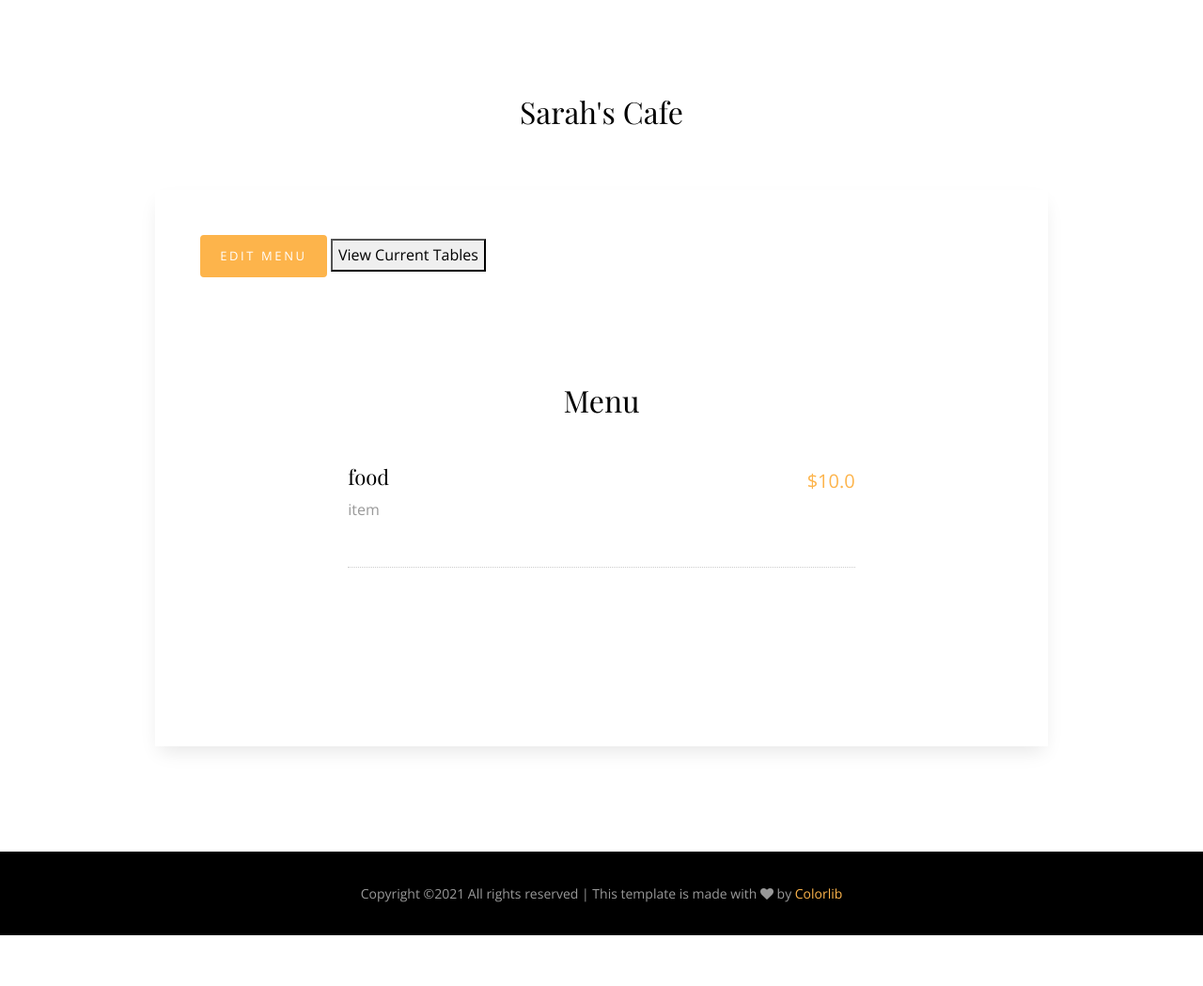
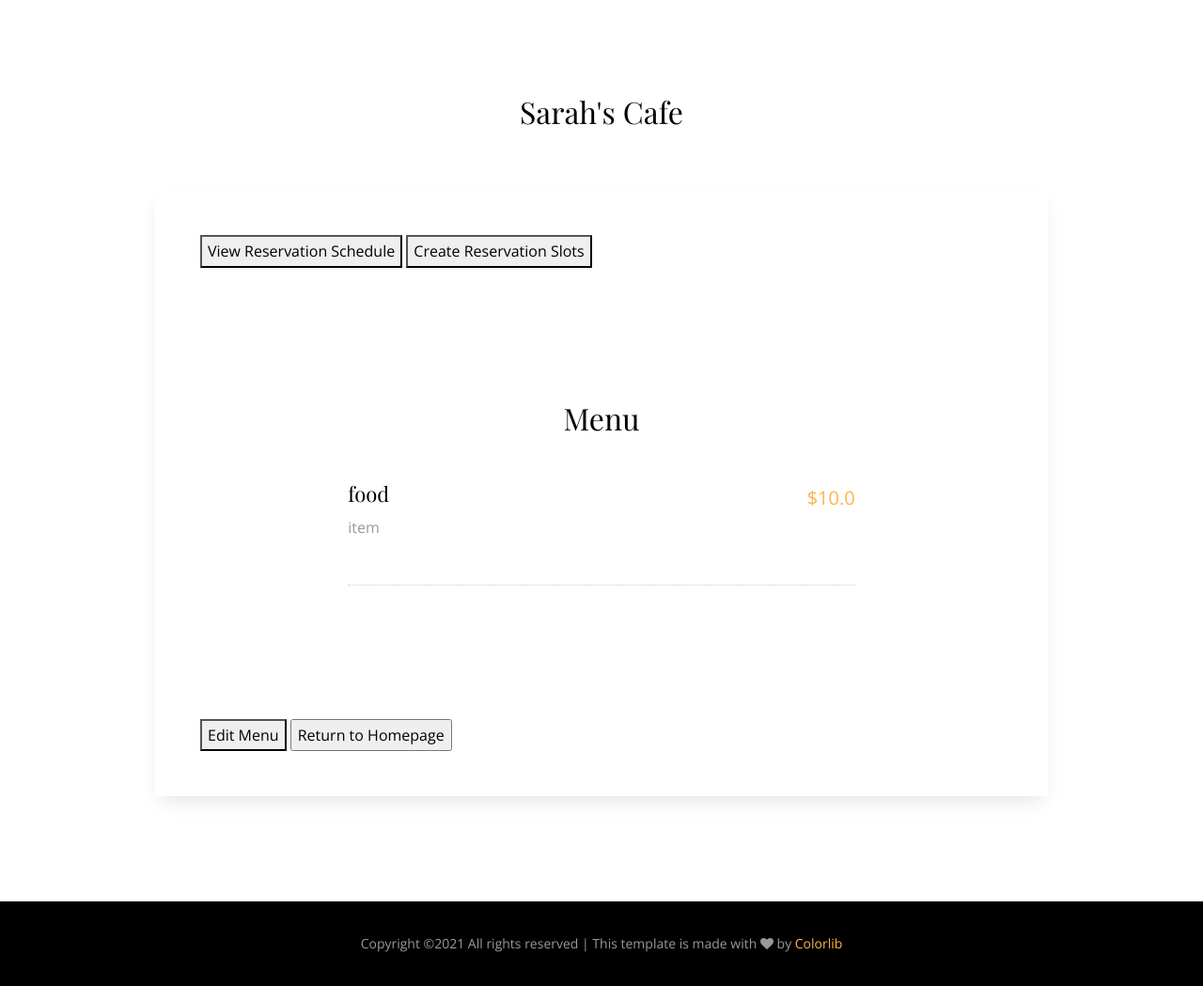
Before and after one commit to srh95/CSDS-393-Project-, a Django app: page /website/restaurant/7/ in a window 1280 px wide. Shown: the part 652-1701 px from the top of the page at 94% size. Before the commit the page ends 1647 px from the top, so only its background shows below. Run offline with Django 3.2, Linux system fonts and the light colour scheme; data comes from the database, SQL or seed files in the repository; some libraries are stand-ins or nearby versions; some web fonts are replaced.

Commit message:
edit menu item

```diff
--- a/Project/website/templates/website/edit_menu.html
+++ b/Project/website/templates/website/edit_menu.html
@@ -53,7 +53,7 @@
     {% if menu_list %}
         <ul>
         {% for menu_item in menu_list %}
-          <li><a href="/website/restaurant/menu_list/{{ menu_item.id }}/">{{ menu_item.menu_item_name}}</a></li>
+          <li><a href="/website/restaurant/edit_menu_item/{{ menu_item.id }}/">{{ menu_item.menu_item_name}}</a></li>
         {% endfor %}
         </ul>
     {% else %}
--- a/Project/website/templates/website/restaurant-business-side.html
+++ b/Project/website/templates/website/restaurant-business-side.html
@@ -1,4 +1,4 @@
-{% extends 'base_restaurant.html' %}
+{% extends 'base.html' %}
 {% load static %}
 {% block body %}
       <div class="main-wrap">
@@ -25,9 +25,8 @@
             </div>
             <div class="row justify-content-center">
               <div class="col-md-10 p-5 form-wrap">
-<button class="btn btn-primary" onclick="location.href='/website/restaurant/edit_menu/{{ restaurant_id  }}';">Edit Menu</button>
-
-<button onclick="location.href='/website/table_list/{{ restaurant_id }}';">View Current Tables</button>
+                  <button onclick="location.href='/website/reservation_list/{{ restaurant_id }}';">View Reservation Schedule</button>
+                  <button onclick="location.href='/website/create_reservation/{{ restaurant_id }}';">Create Reservation Slots</button><br><br>
 
 <div class="section">
   <div class="container">
@@ -39,7 +38,7 @@
           {% for menu_item in menu_list %}
             <div class="d-block d-md-flex menu-food-item">
               <div class="text order-1 mb-3">
-              <h3><a href="/website/restaurant/menu_list/{{ menu_item.id }}/">{{ menu_item.menu_item_name}}</a></h3>
+                <h3><a href="/website/restaurant/menu_list/{{ menu_item.id }}">{{ menu_item.menu_item_name}}</a></h3>
                 <p>{{ menu_item.menu_item_description}}</p>
               </div>
               <div class="price order-2">
@@ -57,7 +56,9 @@
   </div>
 </div> <!-- .section -->
 
+<button onclick="location.href='/website/restaurant/edit_menu/{{ restaurant_id  }}';">Edit Menu</button>
 
+<input type="button" value="Return to Homepage" onclick="document.location.href = '/website/restaurant/'">
 
  </div>
             </div>
--- a/Project/website/urls.py
+++ b/Project/website/urls.py
@@ -12,7 +12,7 @@ urlpatterns = [
     path('restaurant/<int:restaurant_id>/', views.restaurant, name='restaurant'),
     path('restaurant/user/<int:restaurant_id>/', views.restaurant_user_side, name='restaurant_user_side'),
     path('restaurant/edit_menu/<int:restaurant_id>/', views.add_menu_item, name='addmenuitem'),
-    path('restaurant/edit_menu_item/<int:menu_item_id>', views.edit_menu_item, name='editmenuitem'),
+    path('restaurant/edit_menu_item/<int:menu_item_id>/', views.edit_menu_item, name='editmenuitem'),
     path('restaurant/delete_menu_item/<int:menu_item_id>', views.delete_menu_item, name='deletemenuitem'),
     path('restaurant/', views.search, name='restaurants'),
     path('search/', views.search, name='search'),
```
Lines whose indentation alone changed are shown as unchanged.
